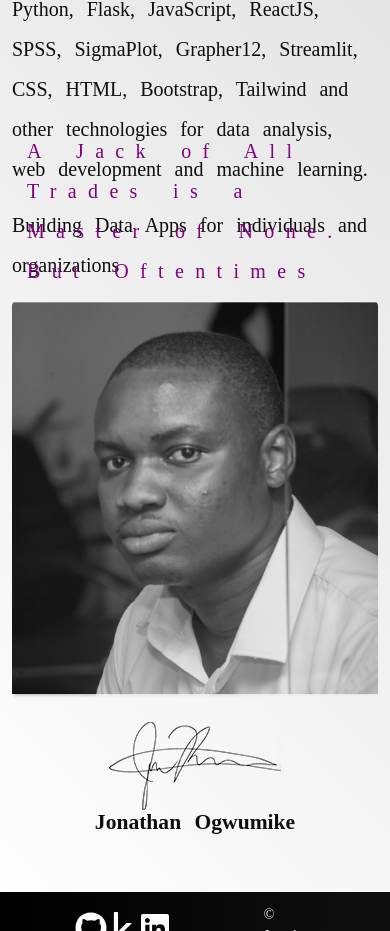
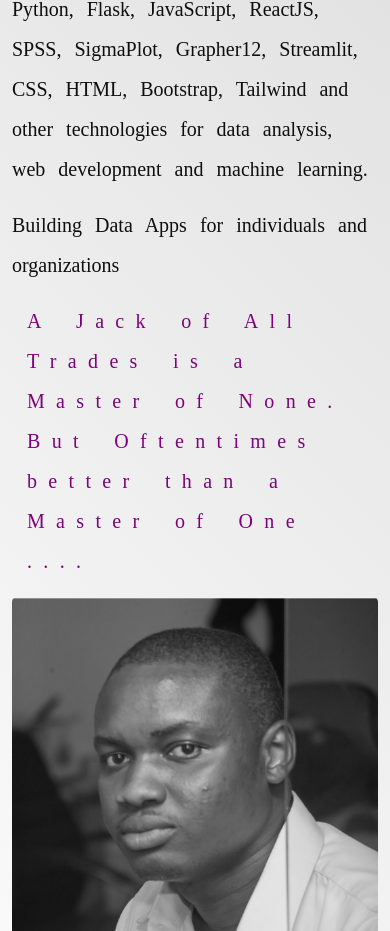
Before and after one commit to Jogwums/portfolio, a React (Create React App) app: page / in a window 390 px wide. Shown: the part 1295-2226 px from the top of the page. Built offline with nearby package versions, Linux system fonts and the light colour scheme; a web font is replaced by a local one.

Commit message:
about page on mobile

```diff
--- a/src/index.css
+++ b/src/index.css
@@ -170,4 +170,7 @@ code {
     margin: 0 auto;
     padding-top: 40%;
   }
+  .blockquote{
+    position: unset;
+  }
 }
```
